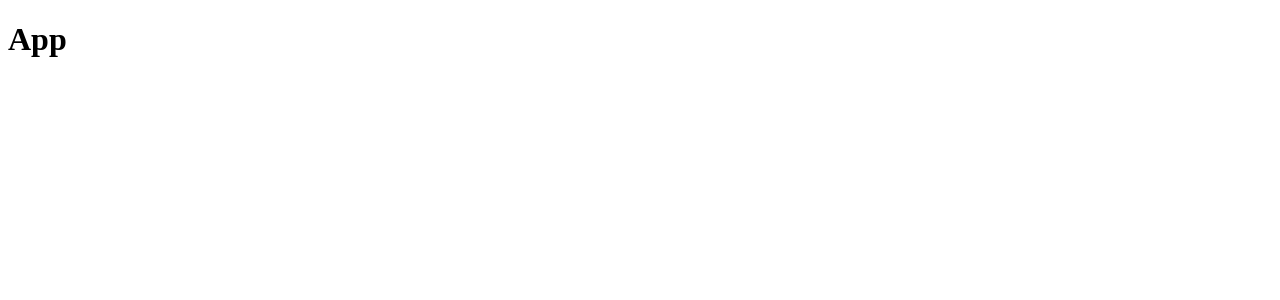
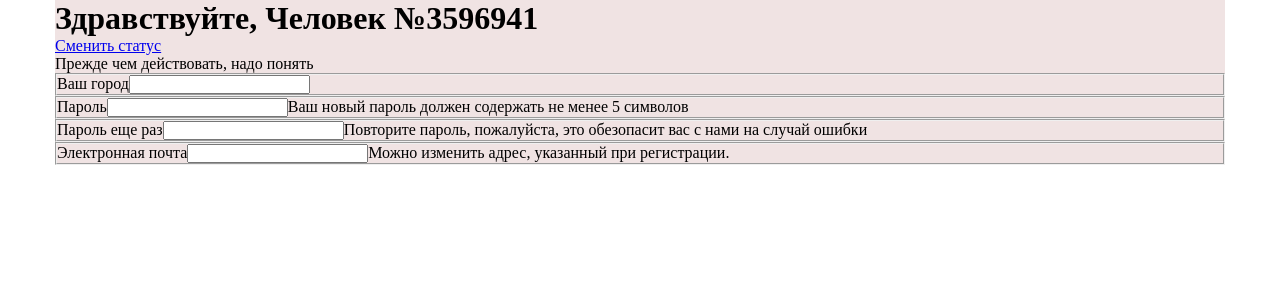
Before and after one commit to Skeler667/au-test-form, a React (Create React App) app: page / in a window 1280 px wide. Shown: the top 300 px of the page. Built offline with nearby package versions, Linux system fonts and the light colour scheme.

Commit message:
add FormField component

```diff
--- a/package.json
+++ b/package.json
@@ -10,6 +10,7 @@
     "@types/node": "^16.18.36",
     "@types/react": "^18.2.12",
     "@types/react-dom": "^18.2.5",
+    "normalize.css": "^8.0.1",
     "react": "^18.2.0",
     "react-dom": "^18.2.0",
     "react-scripts": "5.0.1",
--- a/src/components/App/App.tsx
+++ b/src/components/App/App.tsx
@@ -1,7 +1,12 @@
 import { FC } from 'react';
+import Form from '../Form/Form';
 
 const App: FC = () => {
-  return <h1>App</h1>;
+  return (
+    <>
+      <Form />
+    </>
+  );
 };
 
 export default App;
--- /dev/null
+++ b/src/components/Form/Form.scss
@@ -0,0 +1,5 @@
+.container {
+    max-width: 1170px;
+    margin: 0 auto;
+    background-color: #f0e3e3;
+}
--- /dev/null
+++ b/src/components/Form/Form.tsx
@@ -0,0 +1,44 @@
+import { FC } from 'react';
+import './Form.scss';
+import FormField from '../FormField/FormField';
+import TextField from '../TextField/TextField';
+
+const Form: FC = () => {
+  return (
+    <>
+      <div className="container">
+        <form className="form">
+          <h1>Здравствуйте, Человек №3596941</h1>
+          <a href="#test">Сменить статус</a>
+          <div className="status">Прежде чем действовать, надо понять</div>
+          <FormField label="Ваш город">
+            <TextField type="select" />
+          </FormField>
+
+          <FormField
+            label="Пароль"
+            description="Ваш новый пароль должен содержать не менее 5 символов"
+          >
+            <TextField type="password" />
+          </FormField>
+
+          <FormField
+            label="Пароль еще раз"
+            description="Повторите пароль, пожалуйста, это обезопасит вас с нами на случай ошибки"
+          >
+            <TextField type="password" />
+          </FormField>
+
+          <FormField
+            label="Электронная почта"
+            description="Можно изменить адрес, указанный при регистрации."
+          >
+            <TextField type="email" />
+          </FormField>
+        </form>
+      </div>
+    </>
+  );
+};
+
+export default Form;
--- /dev/null
+++ b/src/components/FormField/FormField.scss
@@ -0,0 +1,3 @@
+fieldset {
+    display: flex;
+}
--- /dev/null
+++ b/src/components/FormField/FormField.tsx
@@ -0,0 +1,19 @@
+import React, { ReactNode } from 'react';
+import './FormField.scss';
+
+interface IFormField {
+  label?: string;
+  description?: string;
+  children?: ReactNode;
+}
+const FormField: React.FC<IFormField> = ({ children, label, description }) => {
+  return (
+    <fieldset>
+      <label htmlFor="">{label}</label>
+      {children}
+      <div className="description">{description}</div>
+    </fieldset>
+  );
+};
+
+export default FormField;
--- /dev/null
+++ b/src/components/TextField/TextField.tsx
@@ -0,0 +1,18 @@
+import React from 'react';
+
+interface ITextField {
+  type?: 'text' | 'number' | 'password' | 'email' | 'select';
+  value?: string | number;
+  id?: string;
+}
+const TextField: React.FC<ITextField> = ({ type = 'text', value = '' }) => {
+  const [inputValue, setInputValue] = React.useState(value);
+
+  const handleChange = (evt: React.ChangeEvent<HTMLInputElement>) => {
+    setInputValue(evt.target.value);
+  };
+
+  return <input type={type} value={inputValue} onChange={handleChange} />;
+};
+
+export default TextField;
--- a/src/index.scss
+++ b/src/index.scss
@@ -0,0 +1,5 @@
+* {
+    box-sizing: border-box;
+    margin: 0;
+    padding: 0;
+}
--- a/src/index.tsx
+++ b/src/index.tsx
@@ -1,5 +1,6 @@
 import React from 'react';
 import ReactDOM from 'react-dom/client';
+// import 'normalize.css';
 import './index.scss';
 import App from './components/App/App';
 import reportWebVitals from './reportWebVitals';
```
Also changed, not shown: 1 other file (tests, documents, lock files or other folders).
